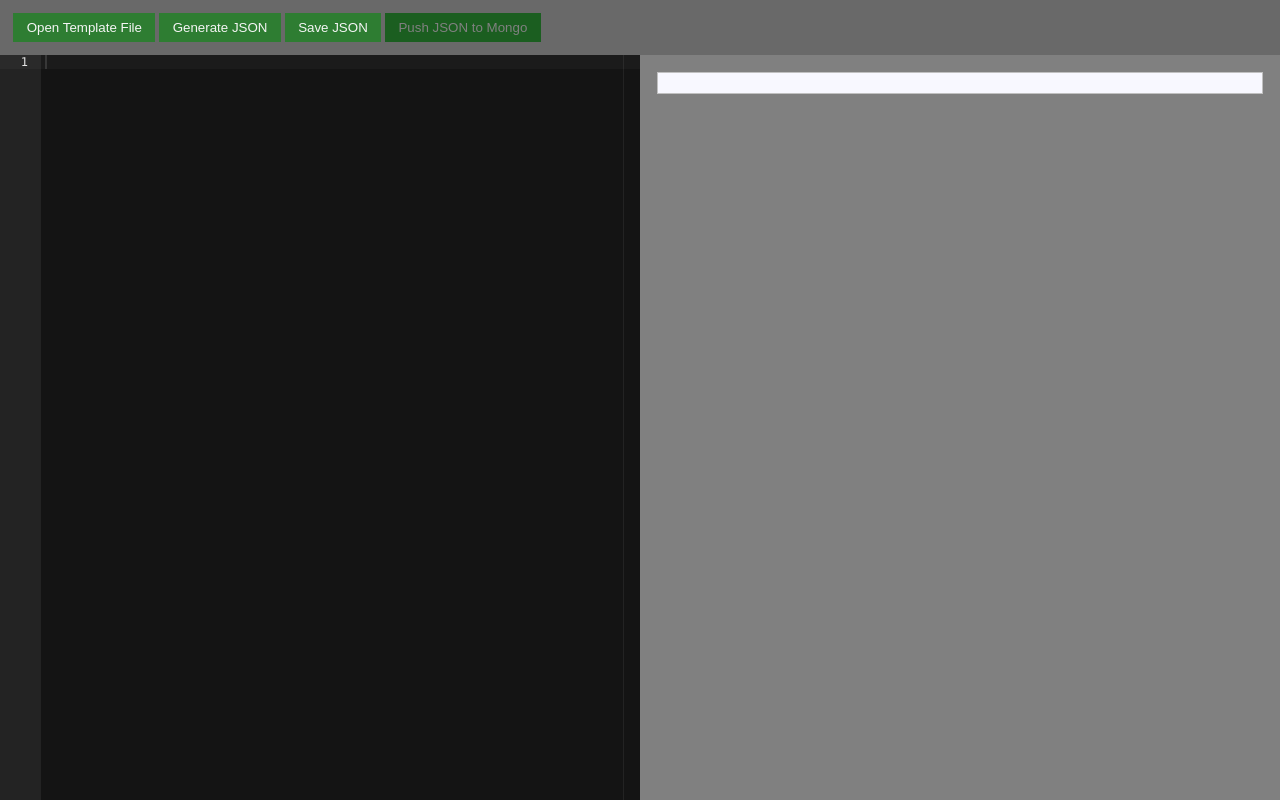
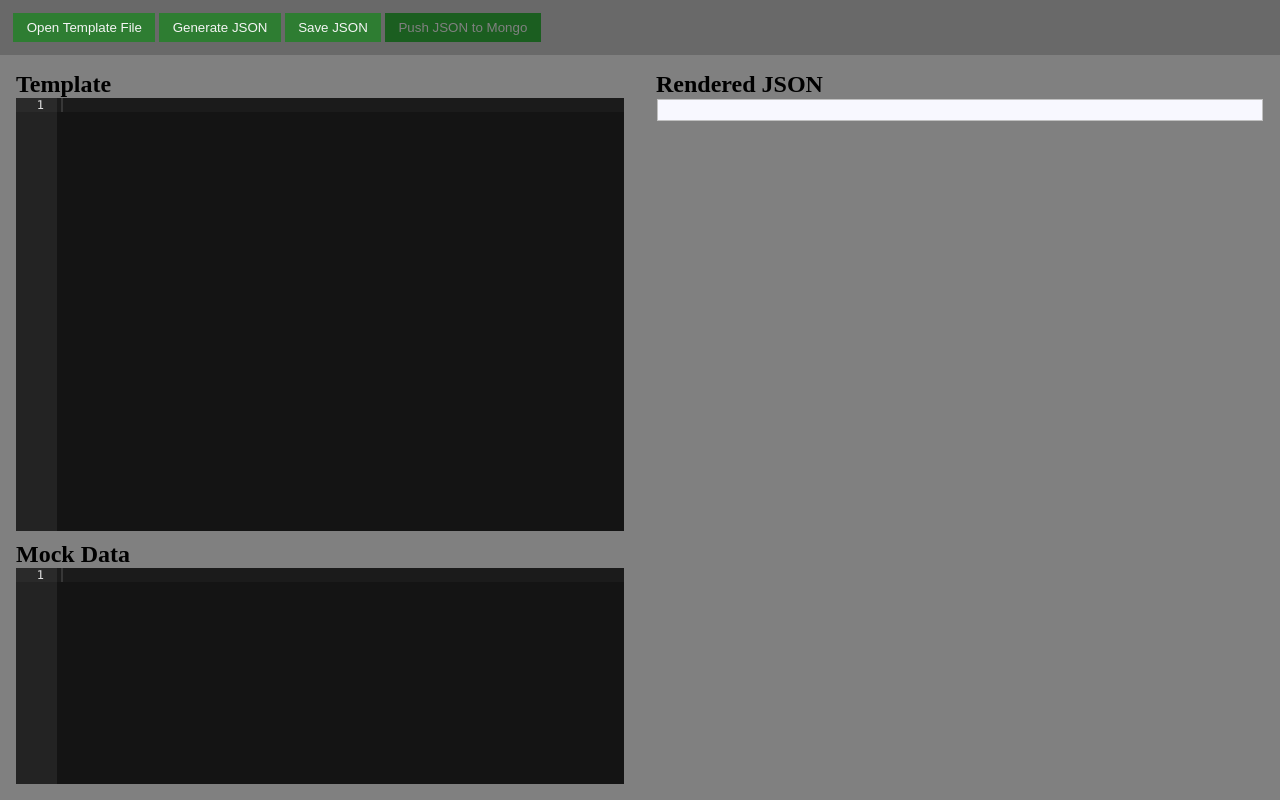
Before and after one commit to gilxa1226/jsoncreator, an Electron app: page src/index.html in a window 1280 px wide. Drawn offline with nearby package versions, Linux system fonts and the light colour scheme; no server answers.

Commit message:
Add mock data feature

```diff
--- a/src/index.html
+++ b/src/index.html
@@ -1,22 +1,36 @@
 <!DOCTYPE html>
 <html>
+
 <head>
     <meta charset="UTF-8">
     <meta name="viewport" content="width=device-width,inital-scale=1">
     <title>JSON Creator</title>
     <link rel="stylesheet" href="style.css" type="text/css">
 </head>
+
 <body>
     <section class="controls">
         <button id="open-template-file">Open Template File</button>
         <button id="generate">Generate JSON</button>
         <button id="save-file">Save JSON</button>
-            <button id="push-to-mongo" disabled="disabled" >Push JSON to Mongo</button>
+        <button id="push-to-mongo" disabled="disabled">Push JSON to Mongo</button>
     </section>
 
     <section class="content">
-            <div id="editor" class="template-json"></div>
-            <div class="rendered-json"><pre><code id="codespace"></code></pre></div>
+        <div class="editors">
+            <div class="template editor-section">
+                <h1>Template</h1>
+                <div id="template-editor" class="json-editor"></div>
+            </div>
+            <div class="mock-data editor-section">
+                <h1>Mock Data</h1>
+                <div id="mock-data-editor" class="json-editor"></div>
+            </div>
+        </div>
+        <div class="rendered-json">
+            <h1>Rendered JSON</h1>
+            <pre><code id="codespace"></code></pre>
+        </div>
     </section>
 
     <script src="../lib/ace.js" type="text/javascript" charset="utf-8"></script>
@@ -27,4 +41,5 @@
         </script>
 
 </body>
+
 </html>
--- a/src/renderer.js
+++ b/src/renderer.js
@@ -14,11 +14,15 @@ const saveButton = $('#save-file');
 const curdate = new Date();
 var currentWindow  = remote.getCurrentWindow();
 var JavaScriptMode = ace.require('ace/mode/javascript').Mode;
-var editorInstance = ace.edit('editor');
+var editorInstance = ace.edit('template-editor');
+var mockDataInstance = ace.edit('mock-data-editor')
 var helperFunctions = {};
 
 editorInstance.setTheme('ace/theme/twilight');
 editorInstance.session.setMode(new JavaScriptMode());
+
+mockDataInstance.setTheme('ace/theme/twilight');
+mockDataInstance.session.setMode(new JavaScriptMode());
 
 loadHelpers();
 
@@ -54,14 +58,22 @@ var data = {
 
 genButton.on('click', function () {
     var content = editorInstance.getValue();
-    renderTemplateToJson(content);
+    var mockData = {};
+
+    try {
+        mockData = JSON.parse(mockDataInstance.getValue());
+    } catch (err) {
+        console.error('Error parsing mock data:', err);
+        mockData = {};
+    }
+    renderTemplateToJson(content, mockData);
 });
 
 openButton.on('click', openHandler);
 saveButton.on('click', saveHandler);
 
-function renderTemplateToJson(tempJson) {
-    var html = JSON.parse(dummyJson.parse(tempJson, {helpers: helperFunctions}));
+function renderTemplateToJson(tempJson, mockData) {
+    var html = JSON.parse(dummyJson.parse(tempJson, {helpers: helperFunctions, mockdata: mockData}));
     renderedJson.html(library.json.prettyPrint(html));
 }
 
--- a/src/style.css
+++ b/src/style.css
@@ -19,6 +19,10 @@ body {
 
 body, input {
     font: "verdana";
+}
+
+h1 {
+    margin: 0;
 }
 
 textarea, input, div, button {
@@ -58,20 +62,39 @@ textarea, input, div, button {
     display: flex;
 }
 
-.template-json, .rendered-json {
+.editors, .rendered-json {
     background-color: grey;
     margin-top: 55px;
-    min-height: 100vh;
     max-width: 50%;
     flex-grow: 1;
     padding: 16px;
-    overflow: scroll;
 }
 
-.template-json {
+.editors {
+    display: flex;
+    flex-flow: column;
+}
+
+.template {
+    flex-grow: 2;
+}
+
+.mock-data {
+    flex-grow: 1;
+    margin-top: 10px;
+}
+
+.editor-section {
+    display: flex;
+    flex-flow: column;
+}
+
+.json-editor {
     font-size: 10pt;
     border: none;
     font-family: monoface;
+    flex-grow: 1;
+    width: 100%;
 }
 
 pre {
```
Lines whose indentation alone changed are shown as unchanged.
